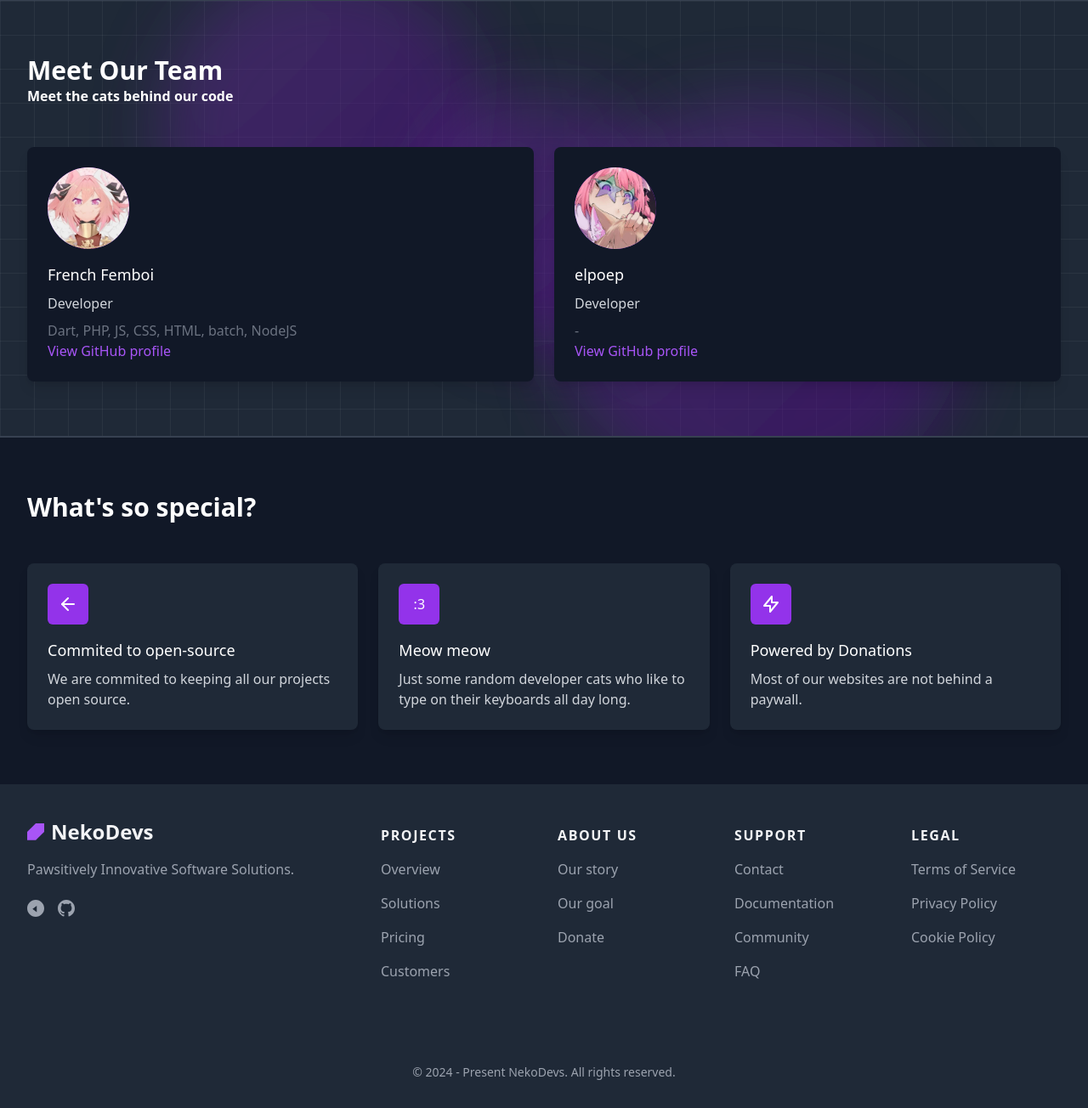
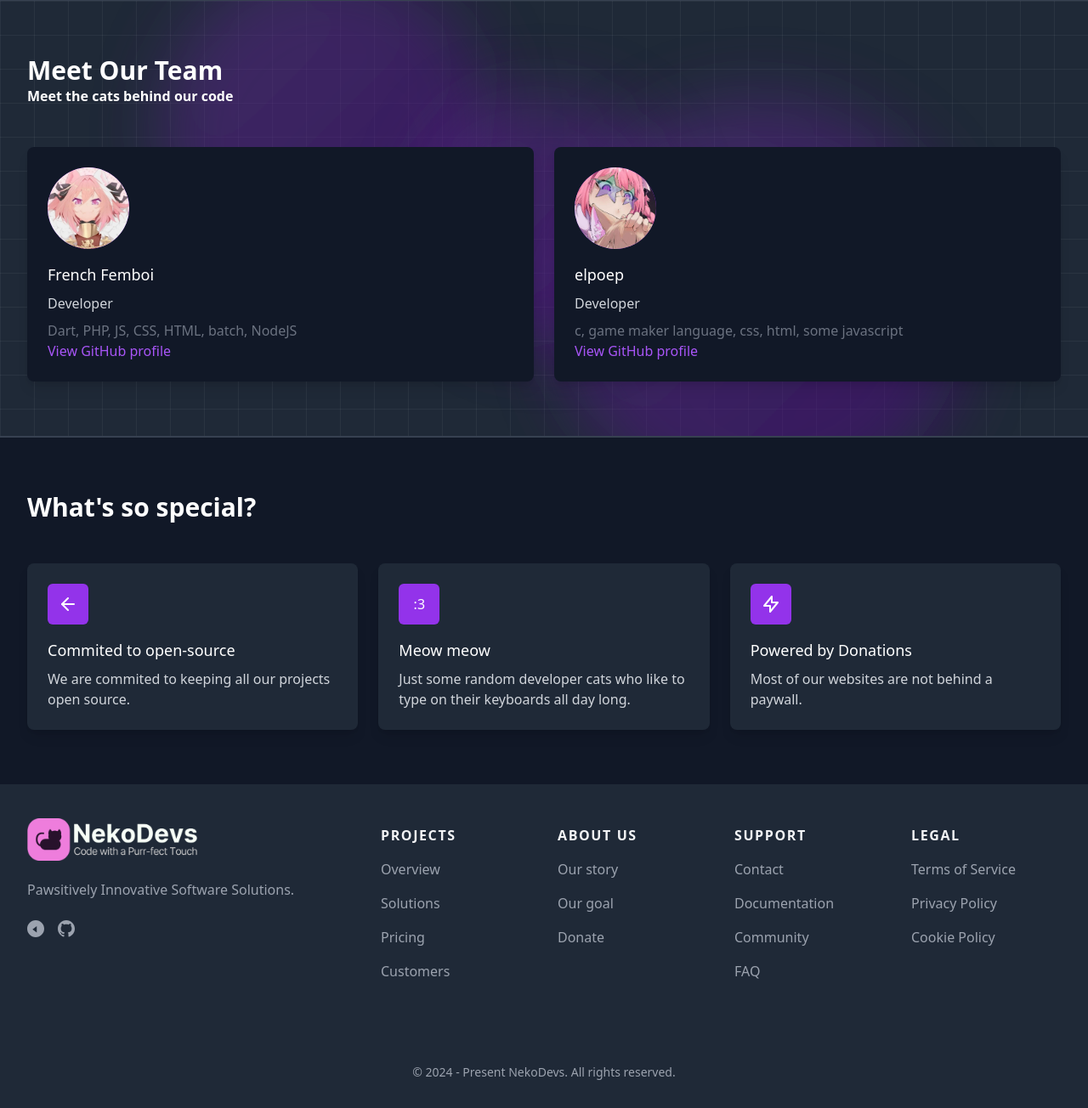
Before and after one commit to Nekodevs-EU/Landing-Page, a PHP site: page /index.php in a window 1280 px wide. Shown: the part 1010-2314 px from the top of the page at 85% size. Run offline with PHP 8.4, Linux system fonts and the light colour scheme; style sheets or scripts are compiled from the project's sources; some web fonts are replaced.

Commit message:
Update meta and footer files, add favicon
- Update meta.php to use a new og:image and add a favicon.png
- Update index.php to include programming languages in developer description
- Update footer.php to use a logo_long.png instead of SVG logo
- Add favicon.png to the repository

```diff
--- a/inc/footer.php
+++ b/inc/footer.php
@@ -5,11 +5,7 @@
           <!-- logo - start -->
           <div class="mb-4 lg:-mt-2">
             <a href="/" class="inline-flex items-center gap-2 text-xl font-bold text-gray-100 md:text-2xl" aria-label="logo">
-              <svg width="95" height="94" viewBox="0 0 95 94" class="h-auto w-5 text-purple-500" fill="currentColor" xmlns="http://www.w3.org/2000/svg">
-                <path d="M96 0V47L48 94H0V47L48 0H96Z" />
-              </svg>
-
-              NekoDevs
+              <img src="logo_long.png" alt="NekoDevs" style="height: 50px;">
             </a>
           </div>
           <!-- logo - end -->
--- a/inc/meta.php
+++ b/inc/meta.php
@@ -1,4 +1,5 @@
 <meta name="description" content="Pawsitively Innovative Software Solutions!">
 <meta name="author" content="NekoDevs">
 <meta content="#A443D1" data-react-helmet="true" name="theme-color">
-<meta property="og:image" content="nekopack/neko_donut.png">
+<meta property="og:image" content="favicon.png">
+<link rel="icon" href="favicon.png" type="image/x-icon">
--- a/index.php
+++ b/index.php
@@ -90,7 +90,7 @@
           </div>
           <h3 class="mt-4 text-lg font-medium text-white dark:text-gray-900">elpoep</h3>
           <p class="mt-2 text-base text-gray-300 dark:text-gray-500">Developer</p>
-          <p class="mt-2 text-base text-gray-500 dark:text-gray-500">-</p>
+          <p class="mt-2 text-base text-gray-500 dark:text-gray-500">c, game maker language, css, html, some javascript</p>
           <a href="https://github.com/elpoeprod" class="mt-4 text-base text-purple-500 hover:text-purple-400">View GitHub profile</a>
         </div>
       </div>
```
Also changed, not shown: favicon.png (added), logo_long.png (added).
